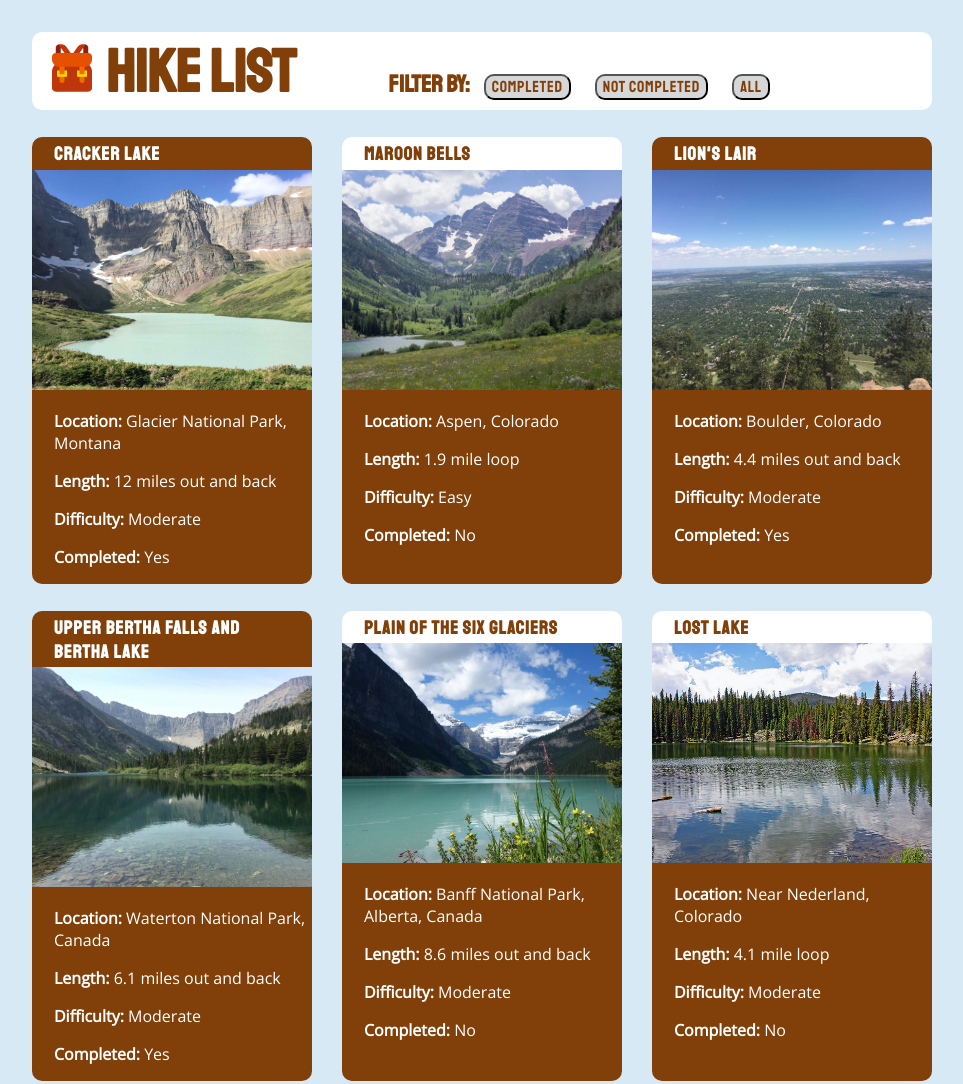
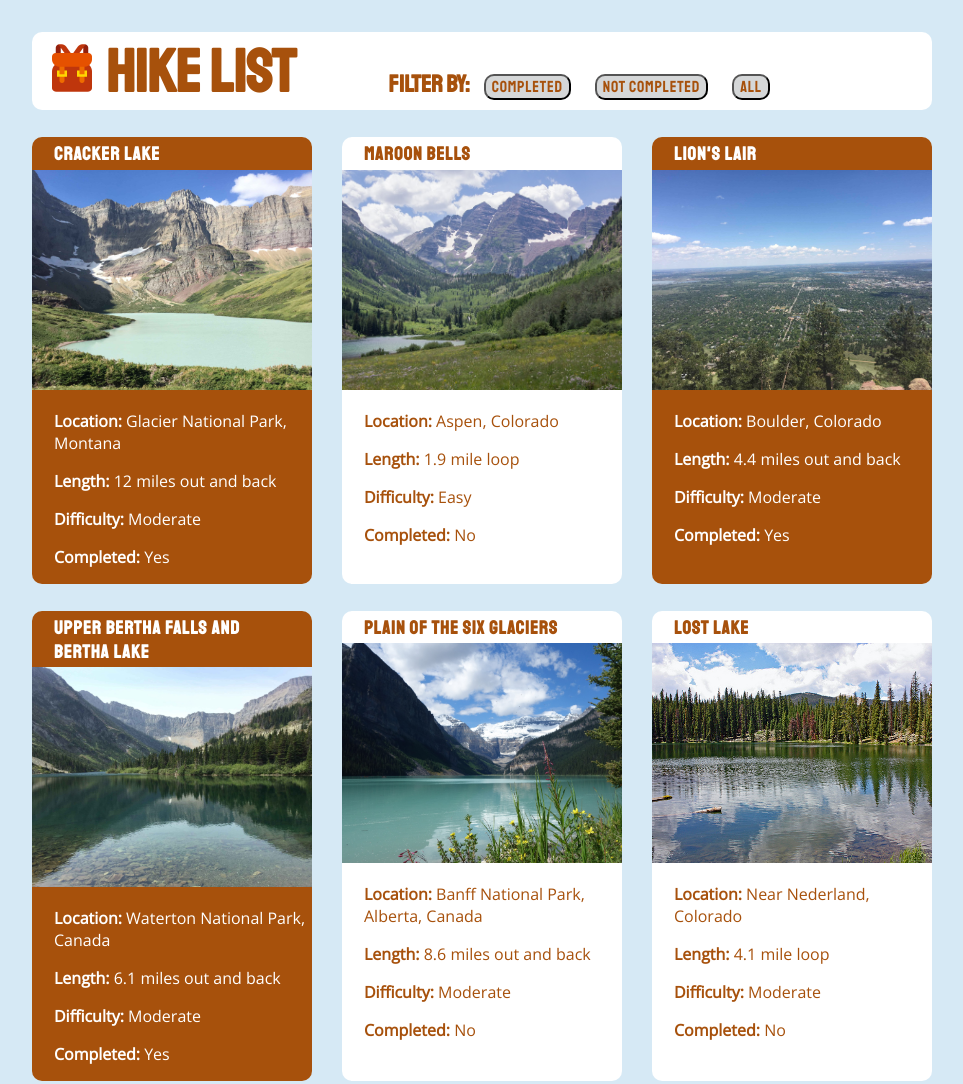
Before and after one commit to morganpurdy/hike-site, a plain HTML site: page index.html in a window 1280 px wide. Shown: the top 1084 px of the page, without its empty margins (158-1121 px from the left). Drawn offline with nearby package versions, Linux system fonts and the light colour scheme.

Commit message:
color scheme update

```diff
--- a/style.css
+++ b/style.css
@@ -11,14 +11,14 @@ body {
 
 header {
     background-color: white;
-    /* border: 3px solid  #813F09; */
+    /* border: 3px solid  ; */
     border-radius: 10px;
     padding-left: 10px;
     margin-bottom: 30px;
 }
 
 button {
-  color: #813F09;
+  color: #a7510c;
   background-color: #D5D7D8;
   font-family: "Staatliches", sans-serif;
   margin: 10px;
@@ -30,14 +30,14 @@ button {
 h1 {
   font-family: "Staatliches", sans-serif;
   font-size: 60px;
-  color: #813F09;
+  color: #a7510c;
   display: inline;
   margin-right: 10%;
 }
 
 h2 {
   font-family: "Staatliches", sans-serif;
-  color: #813F09;
+  color: #a7510c;
   display: inline;
 }
 
@@ -59,7 +59,7 @@ p {
 }
 
 article {
-  background-color: #813F09;
+  background-color: #a7510c;
   border-radius: 10px;
 }
 
@@ -87,13 +87,21 @@ grid-gap: 30px;
 }
 
 .completed {
-    background-color: #813F09;
+    background-color: #a7510c;
     color: white;
 }
 
 .not-completed {
   background-color: white;
-  color: #813F09;
+  color: #a7510c;
+}
+
+.todo {
+  background-color: white;
+}
+
+.todo > p {
+  color: #a7510c;
 }
 
 .active {
```
